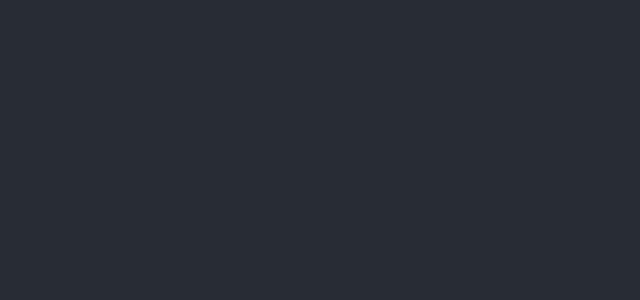
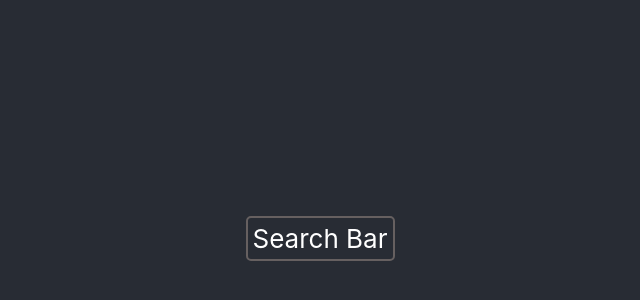
Before and after one commit to Hitesh-IDK/sample-search, a React (Create React App) app: page / in a window 1280 px wide. Shown: the part 162-462 px from the top of the page, without its empty margins (320-960 px from the left). Built offline with nearby package versions, Linux system fonts and the light colour scheme.

Commit message:
ading custom component for a card. Created files for further changes.

```diff
--- a/src/App.js
+++ b/src/App.js
@@ -1,8 +1,10 @@
 import './App.css';
+import SearchGui from './components/SearchGui';
 
 function App() {
   return (
     <div className="App">
+      <SearchGui />
     </div>
   );
 }
--- /dev/null
+++ b/src/UI/Card.css
@@ -0,0 +1,6 @@
+.card {
+    border : 2px solid rgb(102, 96, 96);
+    border-radius : 5px;
+    margin: 10px;
+    padding: 5px;
+}
--- /dev/null
+++ b/src/UI/Card.js
@@ -0,0 +1,11 @@
+import "./Card.css";
+
+const Card = (props) => {
+    return (
+        <div className="card">
+            {props.children}
+        </div>
+    )
+}
+
+export default Card;
--- /dev/null
+++ b/src/components/SearchGui.js
@@ -0,0 +1,12 @@
+import Card from "../UI/Card";
+import "./SearchGui.css"
+
+const SearchGui = () => {
+    return (
+        <Card>
+            <div className="title">Search Bar</div>
+        </Card>
+    )
+}
+
+export default SearchGui;
```
Also changed, not shown: src/components/SearchGui.css (added).
